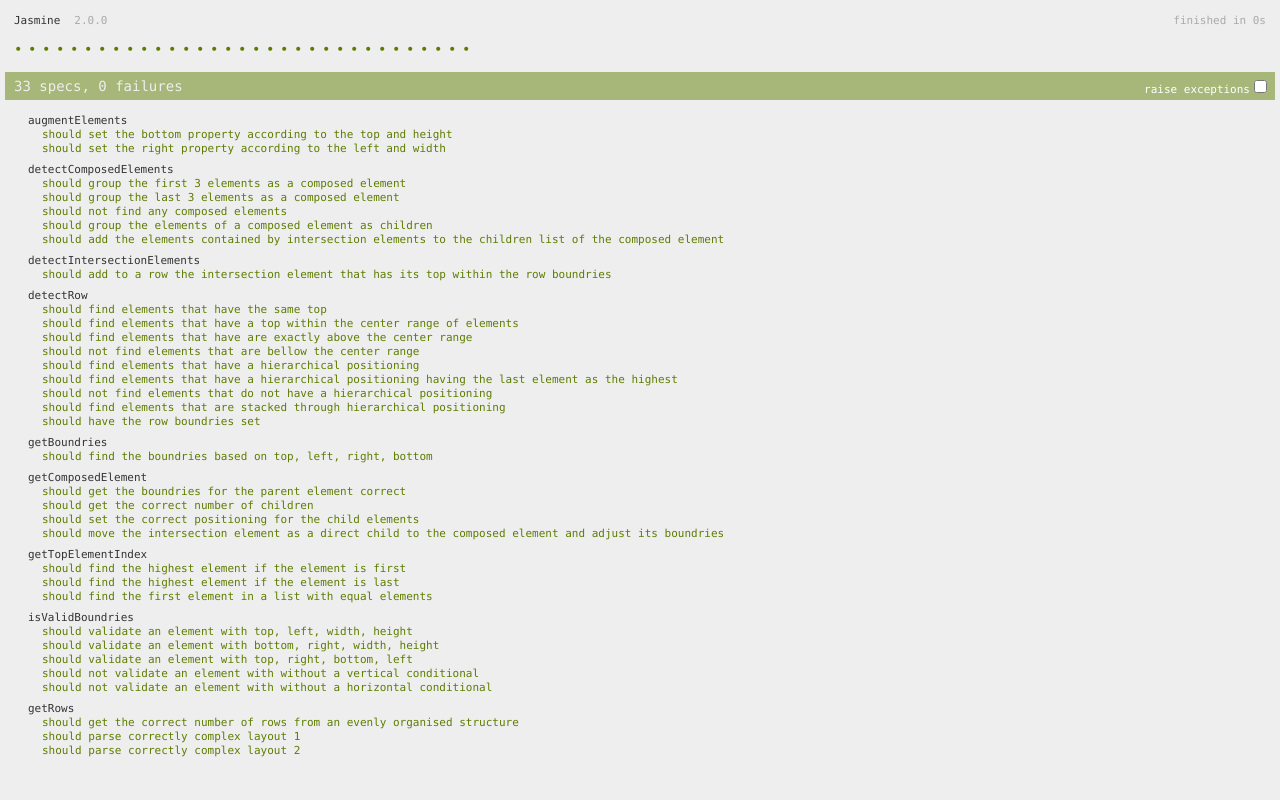
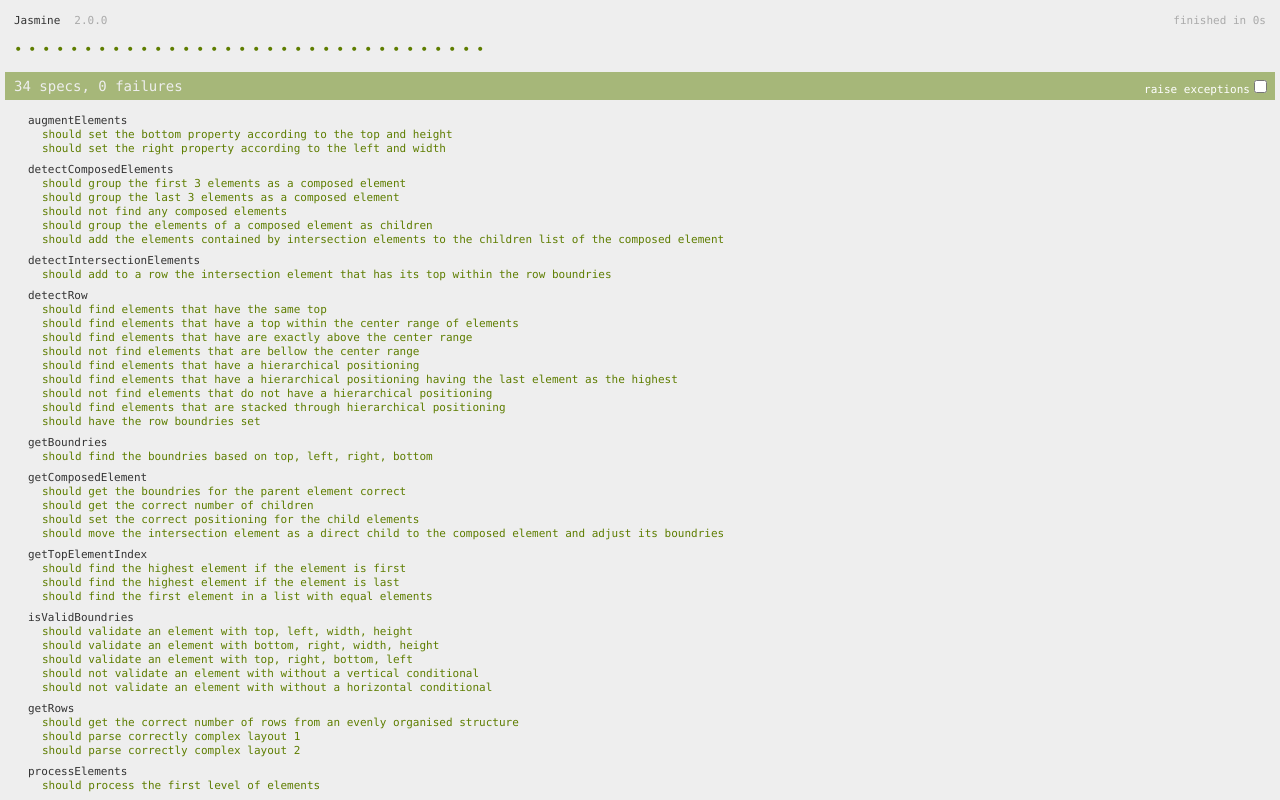
Before and after one commit to dumconstantin/generator-x, a website: page SpecRunner.html in a window 1280 px wide. Drawn offline with Linux system fonts and the light colour scheme.

Commit message:
Added unit test for processElements function.

```diff
--- a/SpecRunner.html
+++ b/SpecRunner.html
@@ -101,6 +101,7 @@
   <script type="text/javascript" src="spec/Relative/getTopElementIndex.js"></script>
   <script type="text/javascript" src="spec/Relative/isValidBoundries.js"></script>
   <script type="text/javascript" src="spec/Relative/getRows.js"></script>
+  <script type="text/javascript" src="spec/Relative/processElements.js"></script>
 
 </head>
 
--- /dev/null
+++ b/spec/Relative/processElements.js
@@ -0,0 +1,12 @@
+describe('processElements', function () {
+
+    it('should process the first level of elements', function () {
+        var elements = createGrid(1, 4);
+
+        elements[0].children = createGrid(1, 4);
+
+        elements[0].children[1].children = createGrid(1, 4);
+        console.log(processElements(elements));
+    });
+
+});
```
